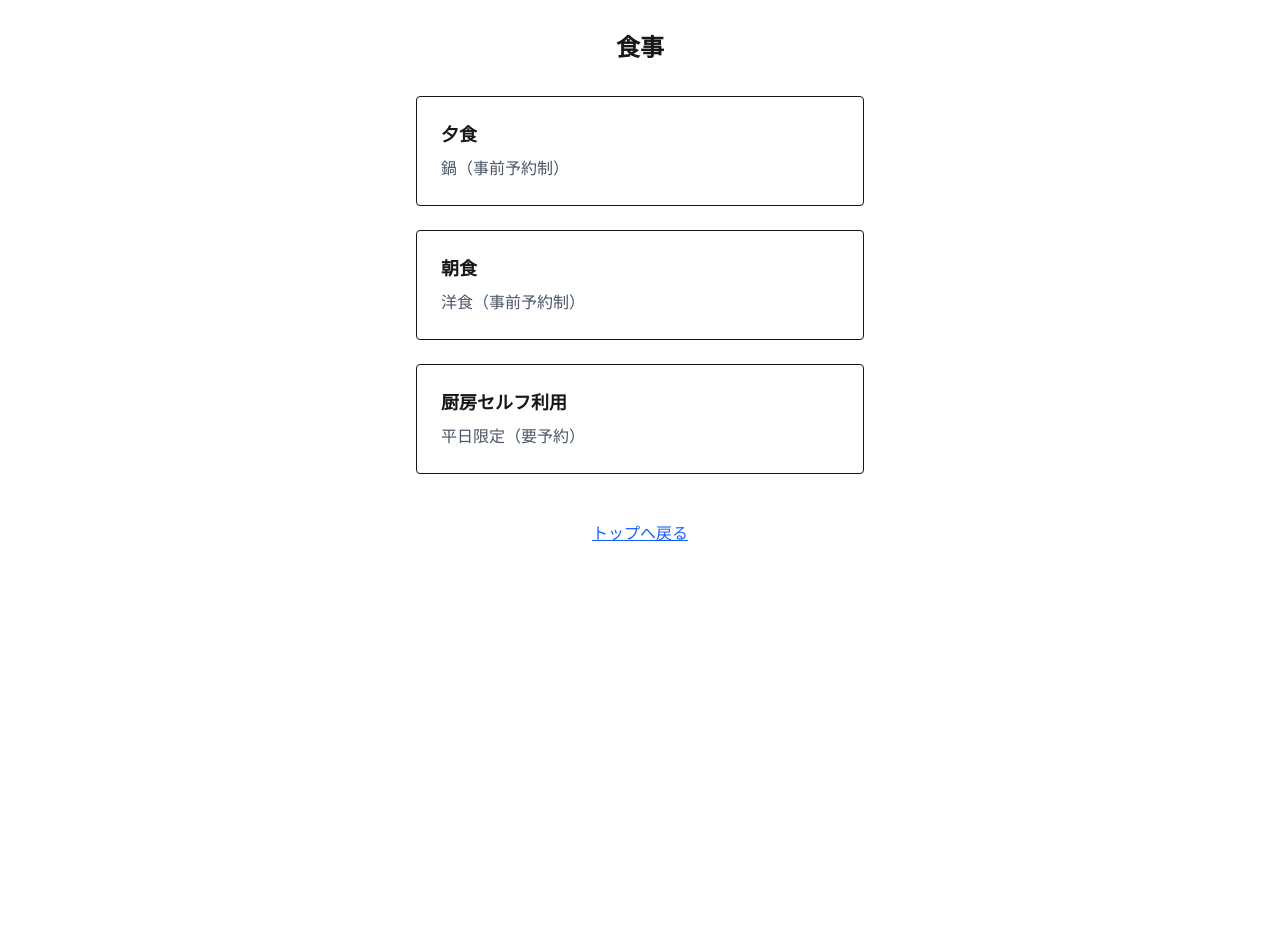
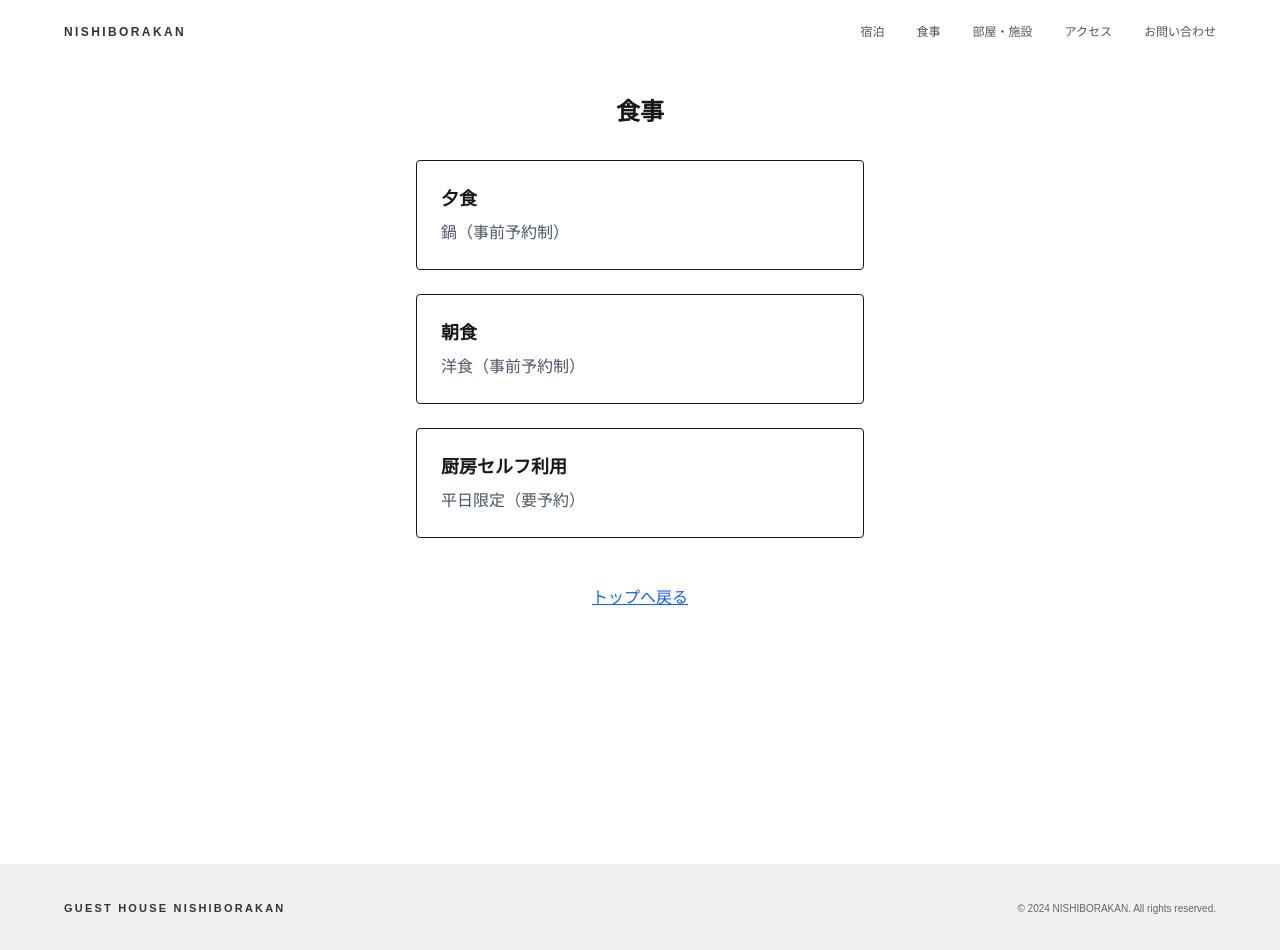
Before and after one commit to furuucodeworks/nishiborakan-hp, a Next.js app: page /meals in a window 1280 px wide. Shown: the top 950 px of the page. Before the commit the page ends 800 px from the top, so only its background shows below. Built offline with nearby package versions, Linux system fonts and the light colour scheme; a web font is replaced by a local one.

Commit message:
Move mobile image position in hostel/meals sections and fix sizing

```diff
--- a/src/app/layout.tsx
+++ b/src/app/layout.tsx
@@ -1,4 +1,5 @@
 import type { Metadata } from "next";
+import Link from "next/link";
 import "./globals.css";
 
 export const metadata: Metadata = {
@@ -29,14 +30,69 @@ export default function RootLayout({
     <html lang="ja" className="h-full">
       <head>
         <link rel="preconnect" href="https://fonts.googleapis.com" />
-        <link rel="preconnect" href="https://fonts.gstatic.com" crossOrigin="anonymous" />
+        <link
+          rel="preconnect"
+          href="https://fonts.gstatic.com"
+          crossOrigin="anonymous"
+        />
         <link
           href="https://fonts.googleapis.com/css2?family=Zen+Maru+Gothic:wght@400;700&display=swap"
           rel="stylesheet"
         />
       </head>
       <body className="min-h-full flex flex-col antialiased">
+        <header className="flex items-center justify-between px-5 h-14 bg-white lg:px-16 lg:h-16">
+          <Link
+            href="/"
+            className="text-xs font-bold tracking-[0.2em] text-[#333333]"
+          >
+            NISHIBORAKAN
+          </Link>
+          <nav className="hidden lg:flex gap-8">
+            <Link
+              href="/accommodation"
+              className="text-xs text-[#555555] hover:text-[#333333]"
+            >
+              宿泊
+            </Link>
+            <Link
+              href="/meals"
+              className="text-xs text-[#555555] hover:text-[#333333]"
+            >
+              食事
+            </Link>
+            <Link
+              href="/facilities"
+              className="text-xs text-[#555555] hover:text-[#333333]"
+            >
+              部屋・施設
+            </Link>
+            <Link
+              href="/access"
+              className="text-xs text-[#555555] hover:text-[#333333]"
+            >
+              アクセス
+            </Link>
+            <Link
+              href="/contact"
+              className="text-xs text-[#555555] hover:text-[#333333]"
+            >
+              お問い合わせ
+            </Link>
+          </nav>
+          <span className="text-xl text-[#333333] lg:hidden">≡</span>
+        </header>
+
         {children}
+
+        <footer className="flex flex-col items-center py-9 px-8 gap-3 bg-[#f0f0f0] lg:flex-row lg:justify-between lg:px-16">
+          <p className="text-[11px] tracking-[0.2em] font-bold text-[#333333]">
+            GUEST HOUSE NISHIBORAKAN
+          </p>
+          <p className="text-[10px] text-[#666666]">
+            © 2024 NISHIBORAKAN. All rights reserved.
+          </p>
+        </footer>
       </body>
     </html>
   );
--- a/src/app/page.tsx
+++ b/src/app/page.tsx
@@ -12,24 +12,6 @@ const infoRows = [
 export default function Home() {
   return (
     <main>
-
-      {/* ヘッダー */}
-      <header className="flex items-center justify-between px-5 h-14 bg-white lg:px-16 lg:h-16">
-        <Link href="/" className="text-xs font-bold tracking-[0.2em] text-[#333333]">
-          NISHIBORAKAN
-        </Link>
-        {/* デスクトップ：ナビリンク */}
-        <nav className="hidden lg:flex gap-8">
-          <Link href="/accommodation" className="text-xs text-[#555555] hover:text-[#333333]">宿泊</Link>
-          <Link href="/meals" className="text-xs text-[#555555] hover:text-[#333333]">食事</Link>
-          <Link href="/facilities" className="text-xs text-[#555555] hover:text-[#333333]">部屋・施設</Link>
-          <Link href="/access" className="text-xs text-[#555555] hover:text-[#333333]">アクセス</Link>
-          <Link href="/contact" className="text-xs text-[#555555] hover:text-[#333333]">お問い合わせ</Link>
-        </nav>
-        {/* モバイル：ハンバーガー */}
-        <span className="text-xl text-[#333333] lg:hidden">≡</span>
-      </header>
-
       {/* ヒーロー */}
       <div className="relative h-[460px] lg:h-[600px]">
         <Image
@@ -42,12 +24,17 @@ export default function Home() {
         <div className="absolute inset-0 bg-black/25" />
         <div className="absolute bottom-10 left-6 text-white lg:left-16 lg:bottom-16">
           <h1 className="text-lg font-bold leading-snug tracking-widest lg:text-3xl">
-            GUEST HOUSE<br />NISHIBORAKAN
+            GUEST HOUSE
+            <br />
+            NISHIBORAKAN
           </h1>
           <p className="text-[9px] mt-3 lg:text-xs lg:mt-4">
             鷲ヶ岳スキー場に一番近いゲストハウス
           </p>
-          <Link href="/contact" className="mt-4 inline-block border border-white text-[9px] px-[60px] py-2 rounded-lg lg:text-xs lg:mt-6">
+          <Link
+            href="/contact"
+            className="mt-4 inline-block border border-white text-[9px] px-[60px] py-2 rounded-lg lg:text-xs lg:mt-6"
+          >
             空室を確認する
           </Link>
         </div>
@@ -56,14 +43,32 @@ export default function Home() {
       {/* 宿泊セクション */}
       <section className="py-[52px] px-8 bg-white lg:py-20 lg:px-16">
         <div className="flex flex-col items-center gap-5 sm:max-w-xl sm:mx-auto lg:flex-row lg:gap-16 lg:max-w-5xl lg:mx-auto">
-          <div className="relative w-full h-[220px] rounded-sm shrink-0 lg:w-1/2 lg:h-[320px]">
-            <Image src="/aroom.jpg" alt="客室の様子" fill className="object-cover rounded-sm" />
+          {/* デスクトップ用画像 */}
+          <div className="hidden lg:block relative w-full h-[220px] rounded-sm shrink-0 lg:w-1/2 lg:h-[320px]">
+            <Image
+              src="/aroom.jpg"
+              alt="客室の様子"
+              fill
+              className="object-cover rounded-sm"
+            />
           </div>
-          <div className="flex flex-col items-center gap-5 lg:items-start">
-            <h2 className="text-2xl font-bold tracking-[0.2em] text-[#333333]">Hostel</h2>
+          <div className="flex flex-col items-center gap-5 w-full lg:w-auto lg:items-start">
+            <h2 className="text-2xl font-bold tracking-[0.2em] text-[#333333]">
+              Hostel
+            </h2>
             <p className="text-[11px] text-[#999999]">宿泊のご案内</p>
+            {/* モバイル用画像 */}
+            <div className="lg:hidden relative w-full h-[220px] rounded-sm">
+              <Image
+                src="/aroom.jpg"
+                alt="客室の様子"
+                fill
+                className="object-cover rounded-sm"
+              />
+            </div>
             <p className="text-[13px] text-[#555555] text-center leading-[1.8] lg:text-left">
-              ドミトリーまたは個室でお過ごしいただけます。<br />
+              ドミトリーまたは個室でお過ごしいただけます。
+              <br />
               スキー場まで徒歩すぐの好立地です。
             </p>
             <Link
@@ -81,14 +86,32 @@ export default function Home() {
       {/* 食事セクション */}
       <section className="py-[52px] px-8 bg-white lg:py-20 lg:px-16">
         <div className="flex flex-col items-center gap-5 sm:max-w-xl sm:mx-auto lg:flex-row-reverse lg:gap-16 lg:max-w-5xl lg:mx-auto">
-          <div className="relative w-full h-[220px] rounded-sm shrink-0 lg:w-1/2 lg:h-[320px]">
-            <Image src="/dinnersample.png" alt="夕食の様子" fill className="object-cover rounded-sm" />
+          {/* デスクトップ用画像 */}
+          <div className="hidden lg:block relative w-full h-[220px] rounded-sm shrink-0 lg:w-1/2 lg:h-[320px]">
+            <Image
+              src="/dinnersample.png"
+              alt="夕食の様子"
+              fill
+              className="object-cover rounded-sm"
+            />
           </div>
-          <div className="flex flex-col items-center gap-5 lg:items-start">
-            <h2 className="text-2xl font-bold tracking-[0.2em] text-[#333333]">Meals</h2>
+          <div className="flex flex-col items-center gap-5 w-full lg:w-auto lg:items-start">
+            <h2 className="text-2xl font-bold tracking-[0.2em] text-[#333333]">
+              Meals
+            </h2>
             <p className="text-[11px] text-[#999999]">お食事のご案内</p>
+            {/* モバイル用画像 */}
+            <div className="lg:hidden relative w-full h-[220px] rounded-sm">
+              <Image
+                src="/dinnersample.png"
+                alt="夕食の様子"
+                fill
+                className="object-cover rounded-sm"
+              />
+            </div>
             <p className="text-[13px] text-[#555555] text-center leading-[1.8] lg:text-left">
-              夕食は鍋、朝食は洋食をご用意しています。<br />
+              夕食は鍋、朝食は洋食をご用意しています。
+              <br />
               いずれも事前予約制です。
             </p>
             <Link
@@ -115,7 +138,9 @@ export default function Home() {
               key={label}
               className="flex justify-between items-center py-3.5 border-b border-[#eeeeee]"
             >
-              <span className="text-[11px] text-[#999999] tracking-wide">{label}</span>
+              <span className="text-[11px] text-[#999999] tracking-wide">
+                {label}
+              </span>
               <span className="text-sm font-bold text-[#333333]">{value}</span>
             </div>
           ))}
@@ -132,7 +157,9 @@ export default function Home() {
       <section className="py-[52px] px-8 bg-white lg:py-20 lg:px-16">
         <div className="flex flex-col items-center gap-5 sm:max-w-xl sm:mx-auto lg:flex-row lg:gap-16 lg:max-w-5xl lg:mx-auto">
           <div className="flex flex-col items-center gap-3 lg:items-start lg:shrink-0">
-            <h2 className="text-[11px] font-bold tracking-[0.4em] text-[#333333]">ACCESS</h2>
+            <h2 className="text-[11px] font-bold tracking-[0.4em] text-[#333333]">
+              ACCESS
+            </h2>
             <div className="w-6 h-0.5 bg-[#333333]" />
             <a
               href="https://goo.gl/maps/jnDoPDMRp4hcGeDSA"
@@ -146,17 +173,6 @@ export default function Home() {
           <div className="w-full h-[220px] bg-gray-200 rounded-sm lg:flex-1 lg:h-[300px]" />
         </div>
       </section>
-
-      {/* フッター */}
-      <footer className="flex flex-col items-center py-9 px-8 gap-3 bg-[#f0f0f0] lg:flex-row lg:justify-between lg:px-16">
-        <p className="text-[11px] tracking-[0.2em] font-bold text-[#333333]">
-          GUEST HOUSE NISHIBORAKAN
-        </p>
-        <p className="text-[10px] text-[#666666]">
-          © 2024 NISHIBORAKAN. All rights reserved.
-        </p>
-      </footer>
-
     </main>
   );
 }
```
